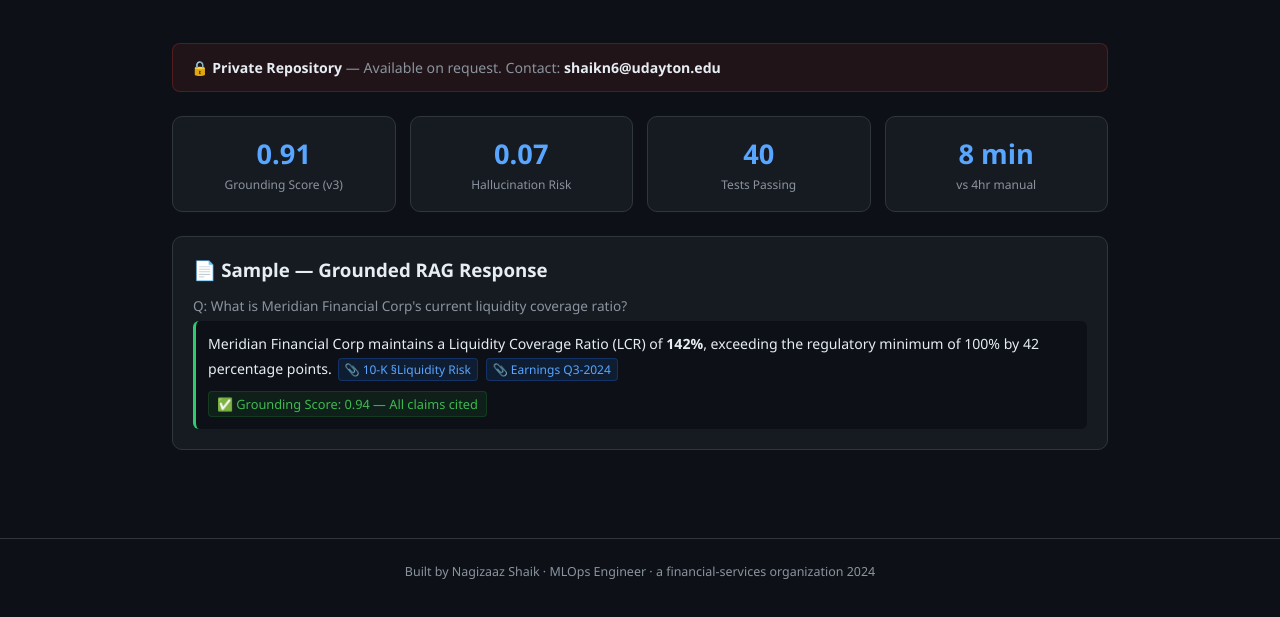
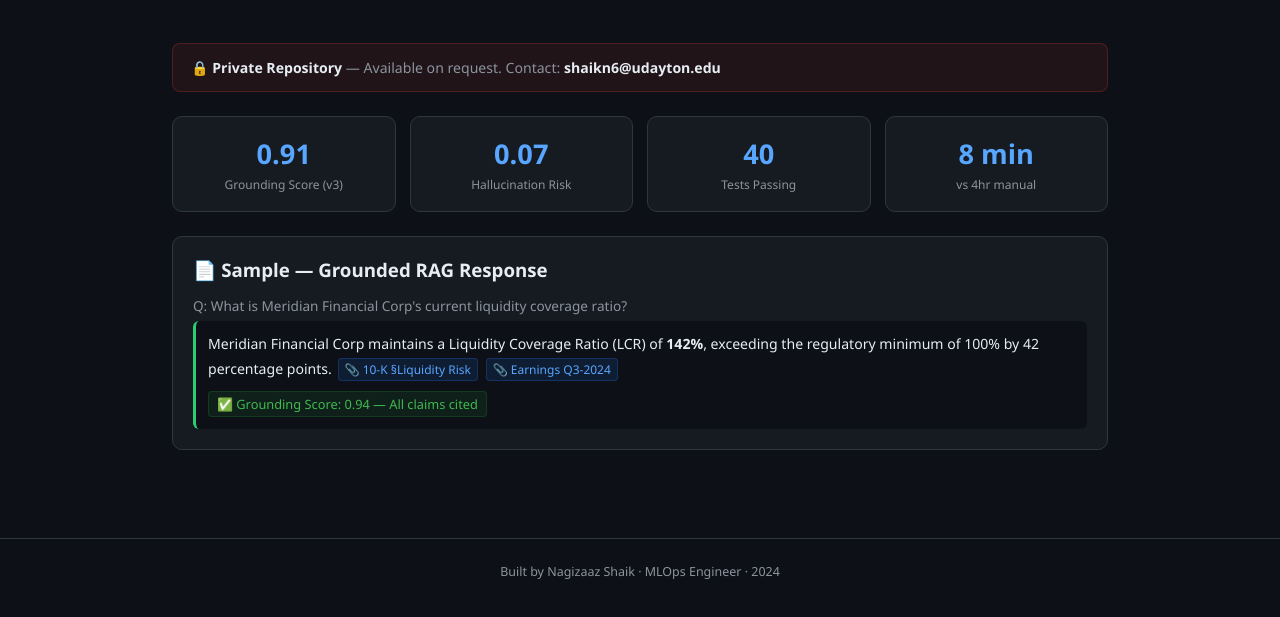
Before and after one commit to shaikn6/finance-llmops-platform, a plain HTML site: page frontend/index.html in a window 1280 px wide. Shown: the part 65-682 px from the top of the page. Drawn offline with Linux system fonts and the light colour scheme.

Commit message:
security: remove employer reference; align LICENSE with MIT badge

```diff
--- a/frontend/index.html
+++ b/frontend/index.html
@@ -30,5 +30,5 @@ footer{text-align:center;padding:24px;color:#8b949e;font-size:.78rem;border-top:
 <div class="a">Meridian Financial Corp maintains a Liquidity Coverage Ratio (LCR) of <strong>142%</strong>, exceeding the regulatory minimum of 100% by 42 percentage points. <span class="cite">📎 10-K §Liquidity Risk</span> <span class="cite">📎 Earnings Q3-2024</span>
 <div><span class="score">✅ Grounding Score: 0.94 — All claims cited</span></div></div></div>
 </main>
-<footer>Built by Nagizaaz Shaik · MLOps Engineer · a financial-services organization 2024</footer>
+<footer>Built by Nagizaaz Shaik · MLOps Engineer · 2024</footer>
 </body></html>
```
Also changed, not shown: 2 other files.
